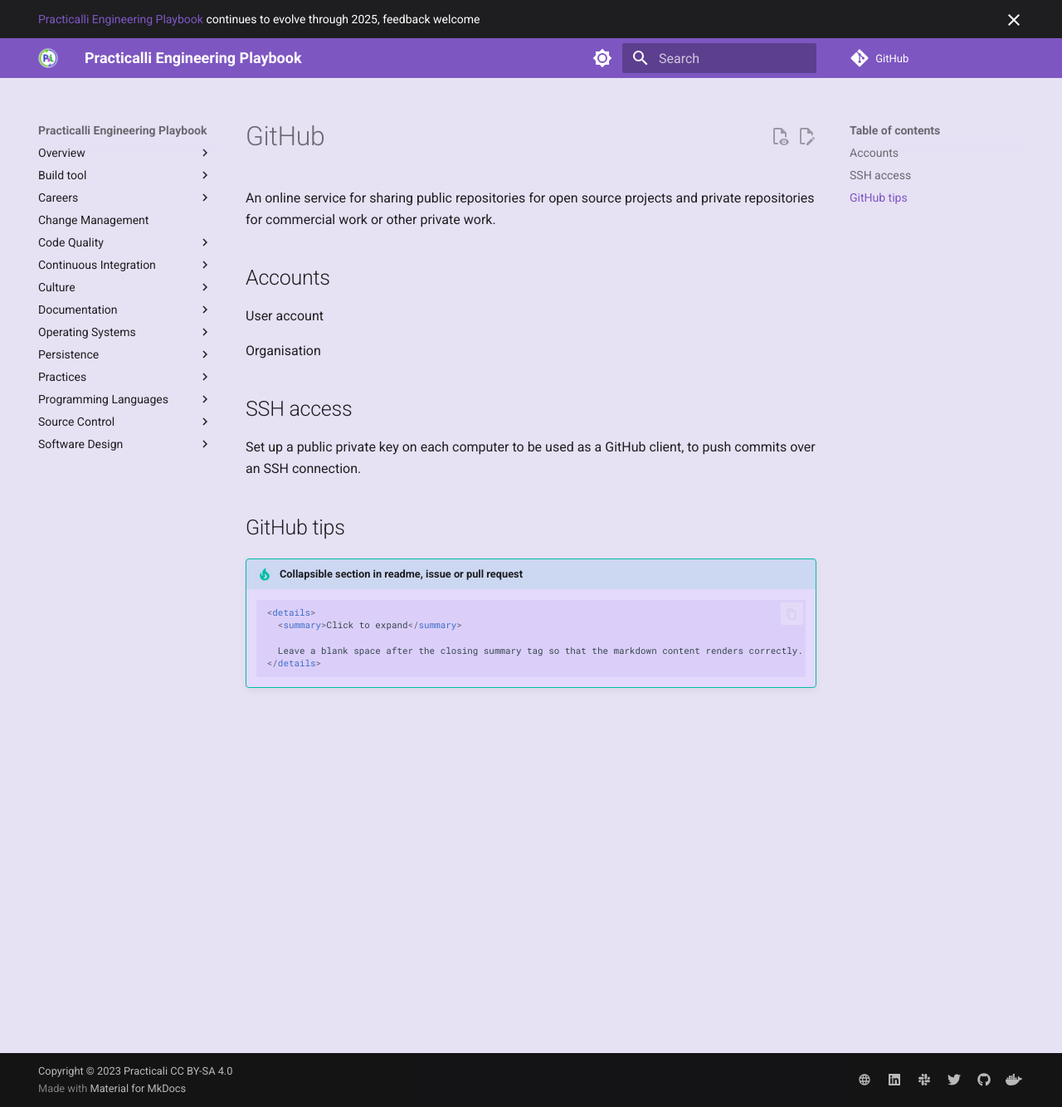
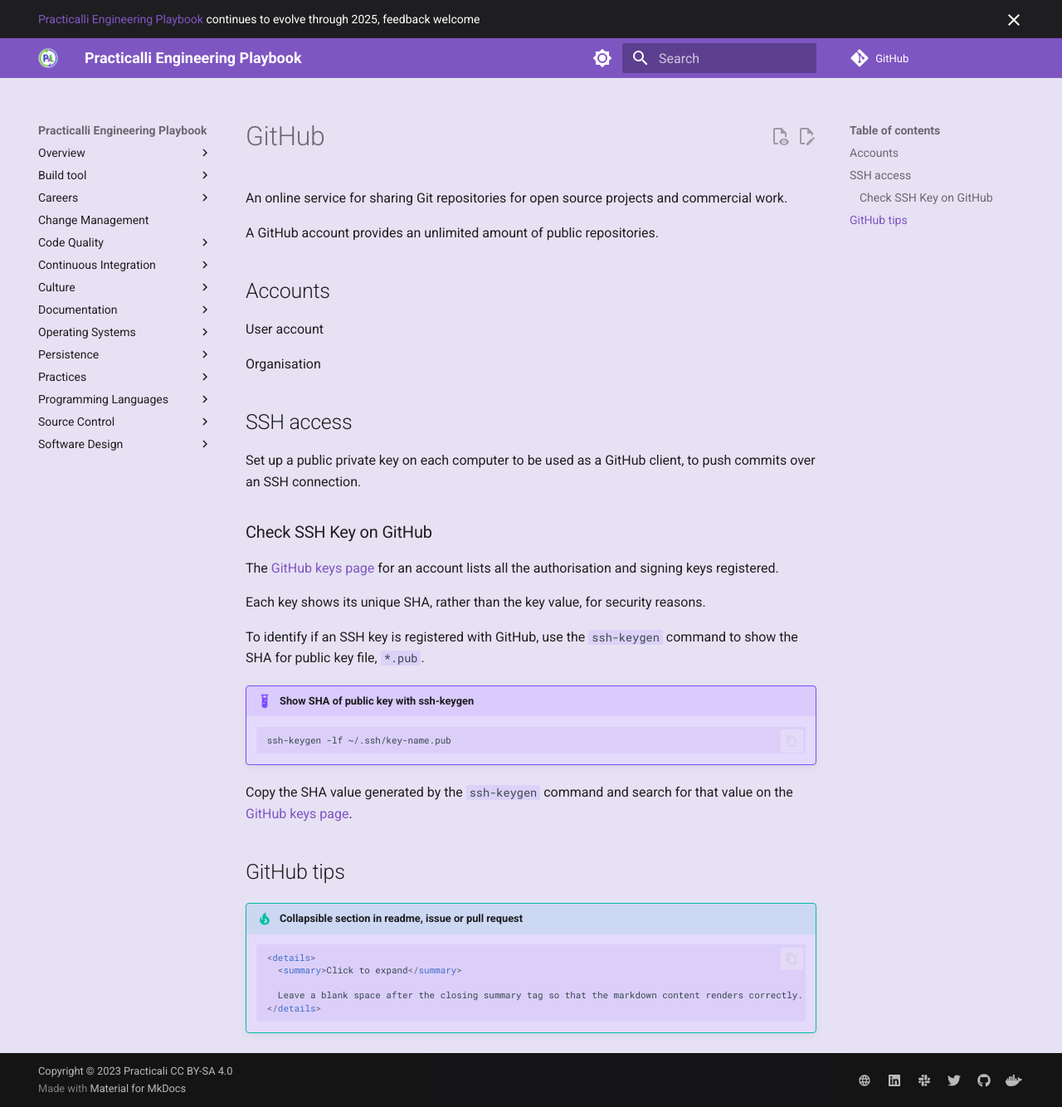
Before and after one commit to practicalli/engineering-playbook, an MkDocs documentation site: the page built from docs/source-control/github.md, in a window 1280 px wide and 1334 px high. Shown: the whole window at 83% size. Built offline with MkDocs 1.6.1 and Material for MkDocs 9.7.7, drawn with Linux system fonts in a browser that asks for light colours; plug-ins that fetch from the network failed and are left out; comment, search, counter and statistics services are not loaded.

Commit message:
source-control: update git & github descriptions

````diff
--- a/docs/source-control/github.md
+++ b/docs/source-control/github.md
@@ -1,6 +1,8 @@
 # GitHub
 
-An online service for sharing public repositories for open source projects and private repositories for commercial work or other private work.
+An online service for sharing Git repositories for open source projects and commercial work.
+
+A GitHub account provides an unlimited amount of public repositories.
 
 ## Accounts
 
@@ -11,6 +13,24 @@
 ## SSH access
 
 Set up a public private key on each computer to be used as a GitHub client, to push commits over an SSH connection.
+
+
+
+### Check SSH Key on GitHub
+
+The [GitHub keys page](https://github.com/settings/keys) for an account lists all the authorisation and signing keys registered.
+
+Each key shows its unique SHA, rather than the key value, for security reasons.
+
+To identify if an SSH key is registered with GitHub, use the `ssh-keygen` command to show the SHA for public key file, `*.pub`.
+
+!!! EXAMPLE "Show SHA of public key with ssh-keygen"
+    ```shell
+    ssh-keygen -lf ~/.ssh/key-name.pub
+    ```
+
+Copy the SHA value generated by the `ssh-keygen` command and search for that value on the [GitHub keys page](https://github.com/settings/keys).
+
 
 
 
````
Also changed, not shown: docs/source-control/git-overview.md (+6 -2 lines).
